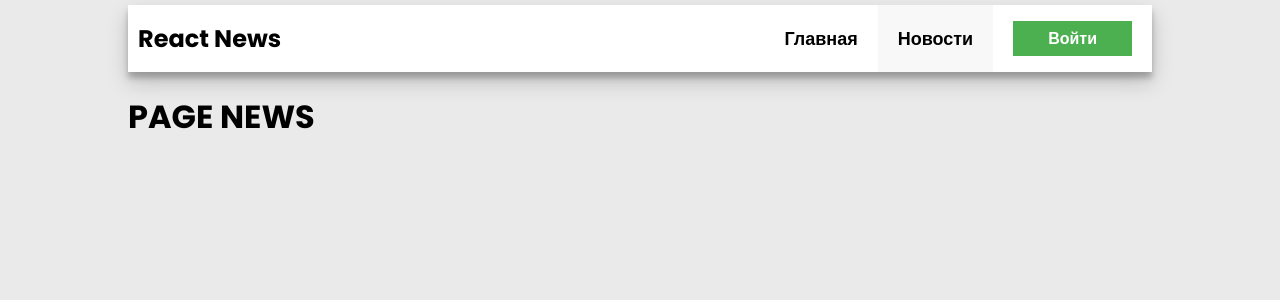
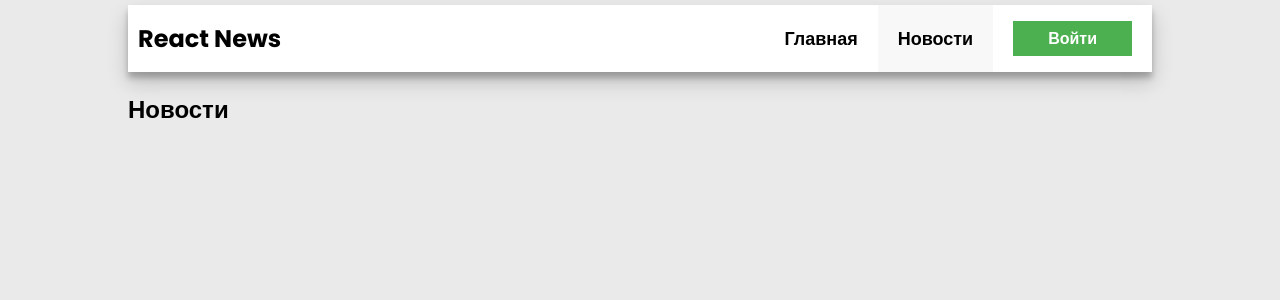
Before and after one commit to dvnikolaev/react-redux-news, a React (Create React App) app: page /news in a window 1280 px wide. Shown: the top 300 px of the page. Built offline with nearby package versions, Linux system fonts and the light colour scheme.

Commit message:
add page news'

```diff
--- a/src/components/app/App.js
+++ b/src/components/app/App.js
@@ -4,10 +4,7 @@ import { BrowserRouter, Route, Switch } from "react-router-dom";
 import "./app.css";
 import Header from "../app-header/app-header";
 import Main from '../../pages/Main/page-main';
-
-const PageNews = () => {
-  return <h1>PAGE NEWS</h1>;
-};
+import PageNews from '../../pages/News/page-news'
 
 const App = () => {
   return (
--- /dev/null
+++ b/src/pages/News/page-news.js
@@ -0,0 +1,9 @@
+import React from 'react';
+
+const PageNews = () => {
+  return <div>
+    <h2>Новости</h2>
+  </div>
+}
+
+export default PageNews;
```
Also changed, not shown: src/pages/News/page-news.css (added).
